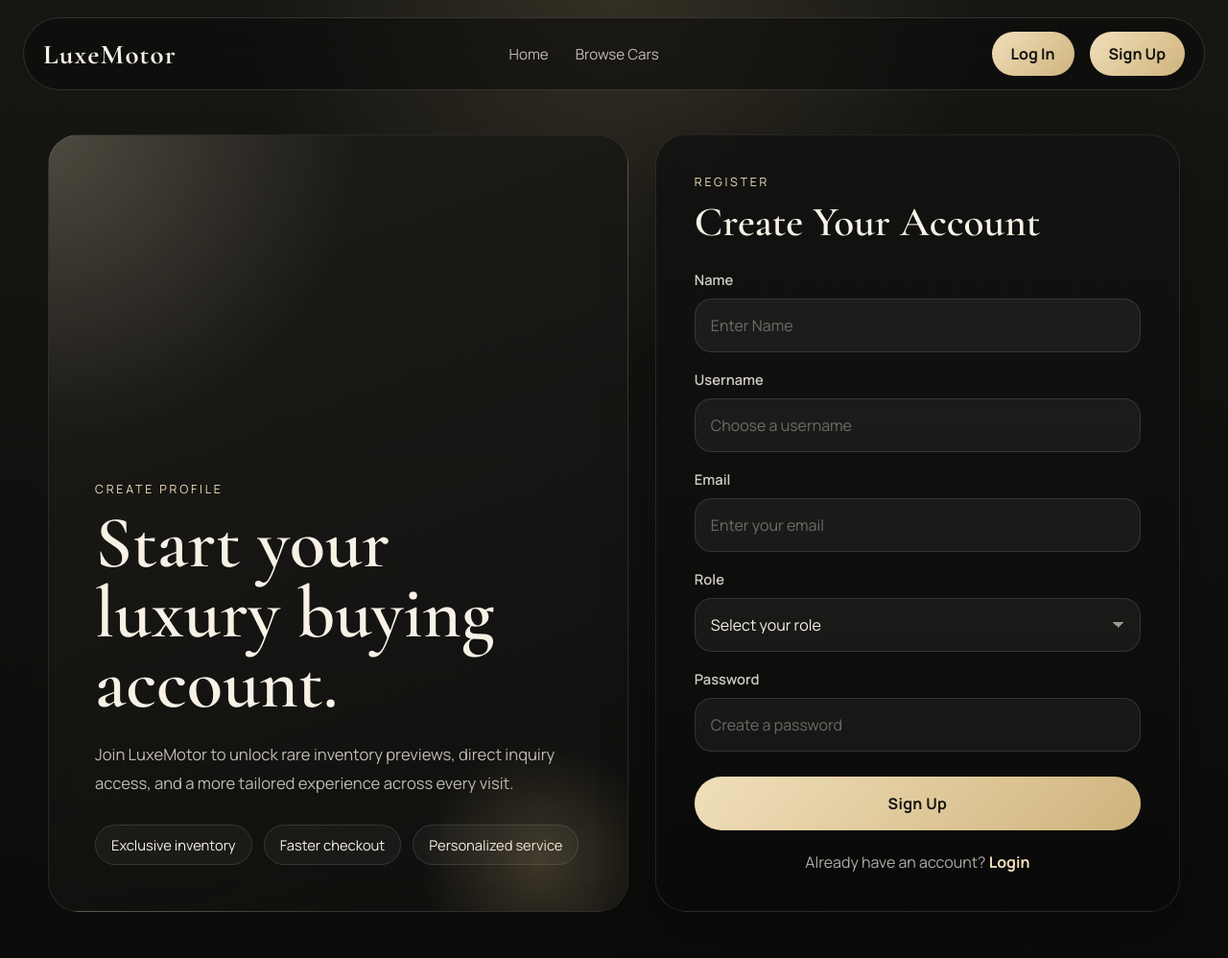
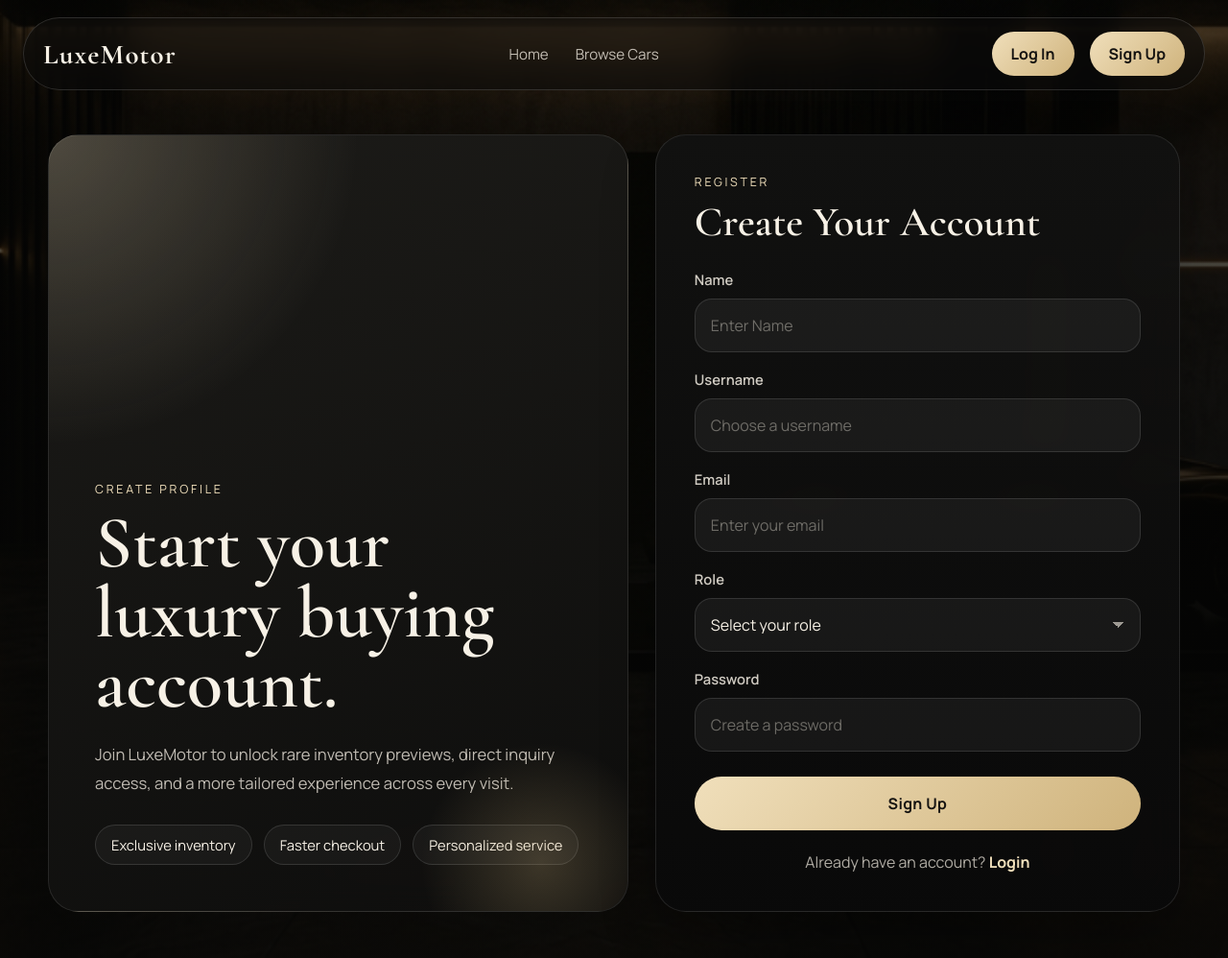
Before and after one commit to juanjosevasquezmesa-create/CSET-180-Final-Project, a Flask app: page /signup/ in a window 1280 px wide. Shown: the whole page at 96% size. Run offline with Flask 3, Linux system fonts and the light colour scheme; parts of the project's set-up code (start-up, migrations or seed data) failed here and were passed over.

Commit message:
product pics

```diff
--- a/static/styles/login_signup.css
+++ b/static/styles/login_signup.css
@@ -37,6 +37,13 @@ a {
 .auth-page {
     min-height: 100vh;
     padding: 140px 24px 48px;
+    background:
+        linear-gradient(180deg, rgba(8, 8, 7, 0.42) 0%, rgba(8, 8, 7, 0.74) 100%),
+        linear-gradient(90deg, rgba(0, 0, 0, 0.42) 0%, rgba(0, 0, 0, 0.08) 52%, rgba(0, 0, 0, 0.46) 100%),
+        url("../images/image_w1050_h572_luxury_car_bg.png");
+    background-position: center;
+    background-repeat: no-repeat;
+    background-size: cover;
 }
 
 .auth-shell {
```
Also changed, not shown: static/images/image_w1050_h572_luxury_car_bg.png (added), static/images/products/product_1.jpg (deleted), static/images/products/product_1.png (added), static/images/products/product_2.jpg (deleted), static/images/products/product_2.png (added), static/images/products/product_4.png (added), static/images/products/product_5.png (added), 4 other files.
